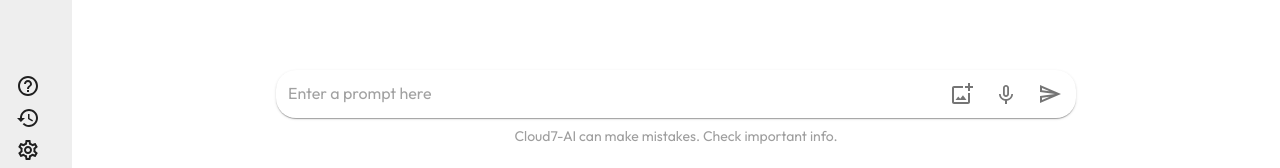
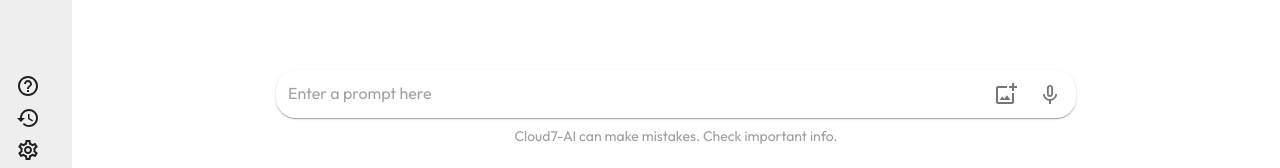
Before and after one commit to Naveen-Lankesha/Cloud-AI, a React (Vite) app: page / in a window 1280 px wide. Shown: the part 622-790 px from the top of the page. Built offline with nearby package versions, Linux system fonts and the light colour scheme.

Commit message:
Cloud7-AI V1.5

```diff
--- a/src/components/Main/Main.jsx
+++ b/src/components/Main/Main.jsx
@@ -159,12 +159,14 @@ const Main = () => {
             <KeyboardVoiceOutlinedIcon />
           </IconButton>
           {/* <Divider sx={{ height: 28, m: 0.5 }} orientation="vertical" /> */}
+          {input ? (
             <IconButton
               onClick={() => onSent()}
               sx={{ p: "10px" }}
               aria-label="directions">
               <SendOutlinedIcon />
             </IconButton>
+          ) : null}
         </Paper>
         <Box
           display={"flex"}
```
Lines whose indentation alone changed are shown as unchanged.
